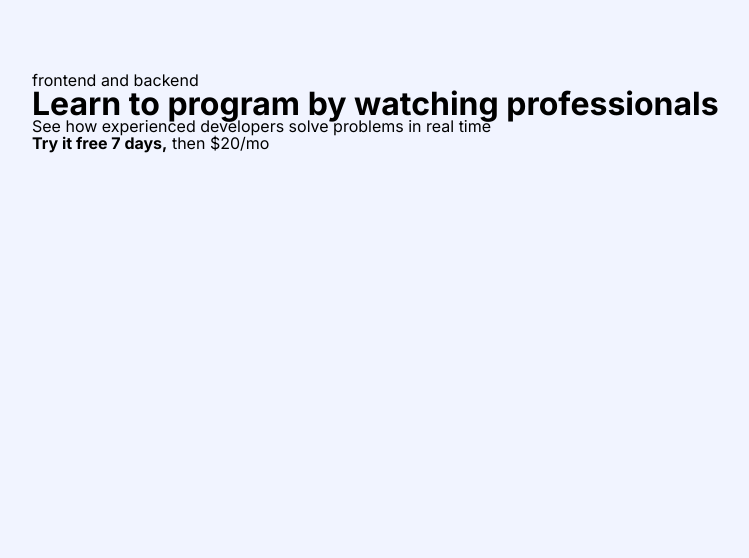
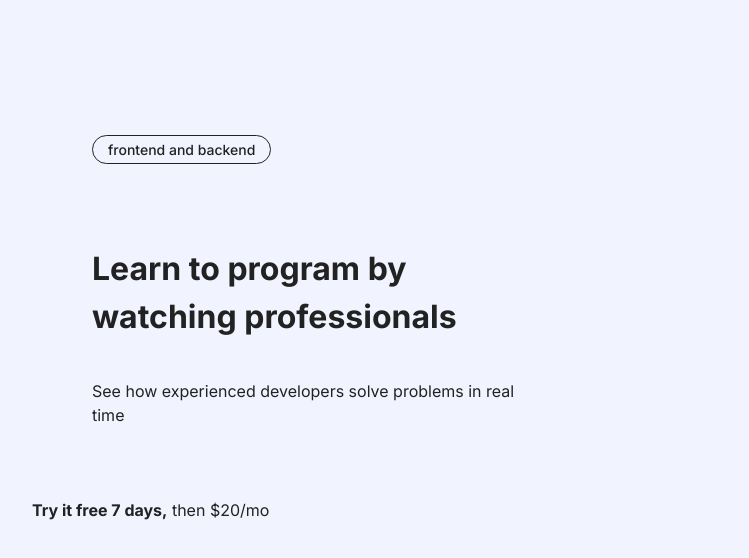
Before and after one commit to makhsudoff/Intro-from1, a plain HTML site: page index.html in a window 1280 px wide. Shown: the whole page, without its empty margins (32-781 px from the left). Drawn offline with Linux system fonts and the light colour scheme; files whose address does not match are found by name.

Commit message:
Some hero changes.

```diff
--- a/css/style.css
+++ b/css/style.css
@@ -27,7 +27,7 @@ body {
   padding: 0;
   margin: 0;
   font-size: 16px;
-  line-height: 1.5px;
+  line-height: 1.5;
   font-family: "Inter", "Arial", sans-serif;
   background-color: var(--body-bg);
   color: var(--text-color);
@@ -55,5 +55,39 @@ img {
   flex-grow: 1;
   padding-top: 80px;
   padding-bottom: 80px;
+}
 
+.intro-page {
+  display: flex;
 }
+.hero {
+  --text-color: #222;
+  display: flex;
+  flex-direction: column;
+  width: 100%;
+  max-width: 570px;
+  border-radius: 20px;
+  color: var(--text-color);
+}
+.hero-main {
+  display: flex;
+  flex-direction: column;
+  align-items: flex-start;
+  flex-grow: 1;
+  padding: 55px 60px;
+}
+.hero-badge {
+  padding: 5px 15px;
+  margin-bottom: 60px;
+  border-radius: 41px;
+  border: 1px solid var(--text-color);
+  font-size: 14px;
+  line-height: normal;
+  font-weight: 500;
+}
+.hero-heading {
+}
+.hero-text {
+}
+.hero-bottom {
+}
```
